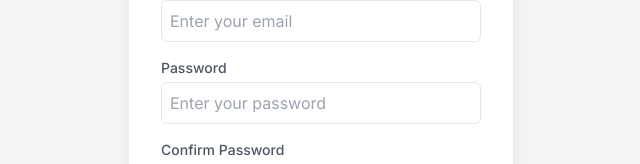
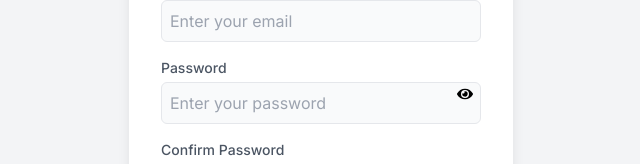
Before and after one commit to AviralChawla20/cipher-sync, a Next.js app: page /signup in a window 1280 px wide. Shown: the part 233-397 px from the top of the page, without its empty margins (319-959 px from the left). Built offline with nearby package versions, Linux system fonts and the light colour scheme.

Commit message:
fixed a bug

```diff
--- a/package.json
+++ b/package.json
@@ -21,6 +21,7 @@
     "next-auth": "^4.24.5",
     "react": "^18",
     "react-dom": "^18",
+    "react-icons": "^5.0.1",
     "react-spinners": "^0.13.8"
   },
   "devDependencies": {
--- a/src/app/signup/page.tsx
+++ b/src/app/signup/page.tsx
@@ -1,11 +1,13 @@
 // pages/signup.tsx
 "use client";
 import { useState } from 'react';
+import { FaEye, FaEyeSlash } from 'react-icons/fa';
 
 const SignupPage = () => {
     const [email, setEmail] = useState('');
     const [password, setPassword] = useState('');
     const [confirmPassword, setConfirmPassword] = useState('');
+    const [showPassword, setShowPassword] = useState(false);
 
     const handleEmailSignup = () => {
         // Implement your email signup logic here
@@ -22,6 +24,10 @@ const SignupPage = () => {
         console.log('Facebook Signup');
     };
 
+    const togglePasswordVisibility = () => {
+        setShowPassword(!showPassword);
+    };
+
     return (
         <div className="flex justify-center items-center h-screen bg-gray-100">
             <div className="w-96 p-8 bg-white rounded shadow-lg">
@@ -35,9 +41,10 @@ const SignupPage = () => {
                     <input
                         type="email"
                         id="email"
-                        className="mt-1 p-2 w-full border rounded-md focus:outline-none focus:border-blue-500"
+                        className="mt-1 p-2 w-full border rounded-md bg-gray-50 focus:outline-none focus:border-blue-500"
                         placeholder="Enter your email"
                         value={email}
+                        style={{ color: "black" }}
                         onChange={(e) => setEmail(e.target.value)}
                     />
                 </div>
@@ -46,14 +53,23 @@ const SignupPage = () => {
                     <label htmlFor="password" className="block text-sm font-medium text-gray-600">
                         Password
                     </label>
+                    <div className="relative">
                         <input
-                        type="password"
+                            type={showPassword ? "text" : "password"}
                             id="password"
-                        className="mt-1 p-2 w-full border rounded-md focus:outline-none focus:border-blue-500"
+                            className="mt-1 p-2 w-full border rounded-md bg-gray-50 focus:outline-none focus:border-blue-500"
                             placeholder="Enter your password"
                             value={password}
+                            style={{ color: "black" }}
                             onChange={(e) => setPassword(e.target.value)}
                         />
+                        <div
+                            className="absolute top-0 right-0 m-2 cursor-pointer"
+                            onClick={togglePasswordVisibility}
+                        >
+                            {showPassword ? <FaEyeSlash /> : <FaEye />}
+                        </div>
+                    </div>
                 </div>
 
                 <div className="mb-4">
@@ -63,9 +79,10 @@ const SignupPage = () => {
                     <input
                         type="password"
                         id="confirmPassword"
-                        className="mt-1 p-2 w-full border rounded-md focus:outline-none focus:border-blue-500"
+                        className="mt-1 p-2 w-full border rounded-md bg-gray-50 focus:outline-none focus:border-blue-500"
                         placeholder="Confirm your password"
                         value={confirmPassword}
+                        style={{ color: "black" }}
                         onChange={(e) => setConfirmPassword(e.target.value)}
                     />
                 </div>
```
Also changed, not shown: 1 other file (tests, documents, lock files or other folders). Lines whose indentation alone changed are shown as unchanged.
